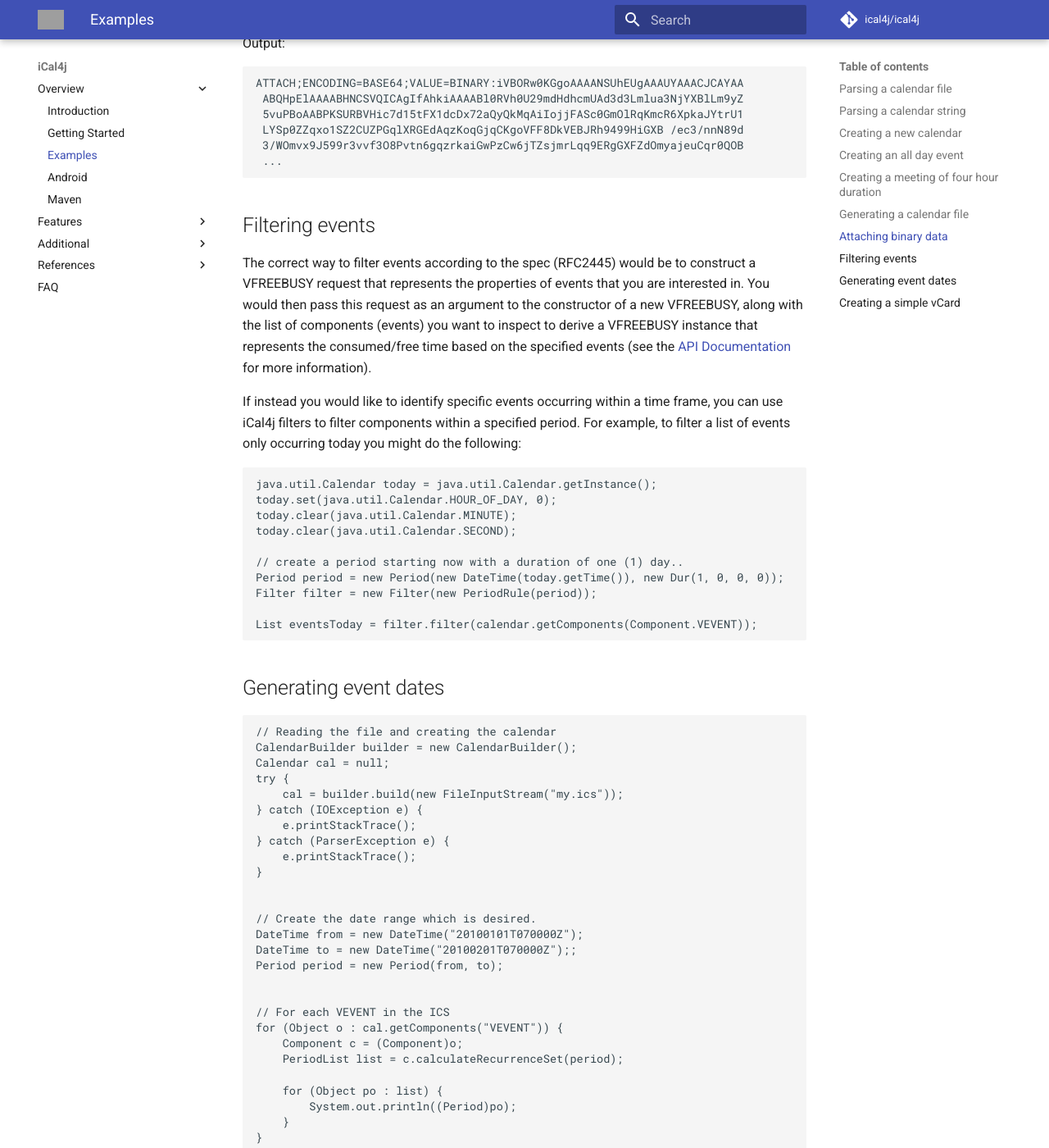
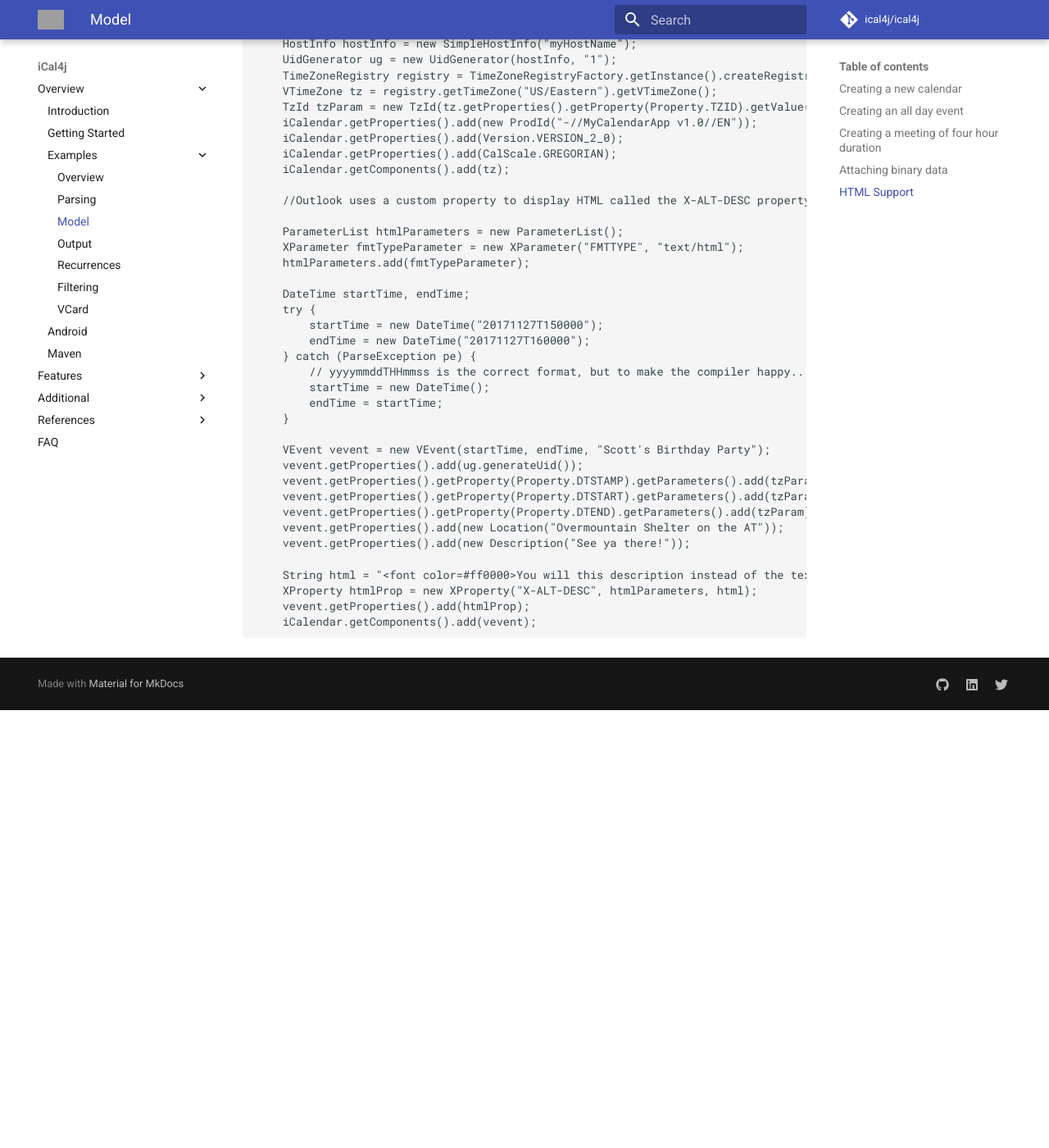
Before and after one commit to ical4j/ical4j-user-guide, an MkDocs documentation site: the page built from docs/examples/model.md, in a window 1280 px wide and 1400 px high, scrolled down 3254 px. Shown: the whole window at 82% size. Built offline with MkDocs 1.6.1 and Material for MkDocs 9.7.7, drawn with Linux system fonts in a browser that asks for light colours; comment, search, counter and statistics services are not loaded; after the commit the page ends 4120 px from its top, so only the background shows below that; some of the changed text lies outside the part shown; grey boxes are pictures that could not be loaded.

Commit message:
Updated examples

```diff
--- a/docs/examples.md
+++ b/docs/examples/model.md
@@ -1,19 +1,6 @@
-# iCal4j Examples
+# iCal4j Examples - Model
 
-This page provides examples that demonstrate how to use iCal4j effectively.
-
-## Parsing a calendar file
-
-    FileInputStream fin = new FileInputStream("mycalendar.ics");
-    CalendarBuilder builder = new CalendarBuilder();
-    Calendar calendar = builder.build(fin);
-
-## Parsing a calendar string
-
-    String myCalendarString = ...
-    StringReader sin = new StringReader(myCalendarString);
-    CalendarBuilder builder = new CalendarBuilder();
-    Calendar calendar = builder.build(sin);
+This page provides examples of using the iCal4j model to build iCalendar objects.
 
 ## Creating a new calendar
 
@@ -119,13 +106,6 @@ Output:
     icsCalendar.getComponents().add(meeting);
     System.out.println(icsCalendar);
 
-## Generating a calendar file
-
-    FileOutputStream fout = new FileOutputStream("mycalendar.ics");
-
-    CalendarOutputter outputter = new CalendarOutputter();
-    outputter.output(calendar, fout);
-
 ## Attaching binary data
 
     FileInputStream fin = new FileInputStream("etc/artwork/logo.png");
@@ -150,74 +130,7 @@ Output:
      3/WOmvx9J599r3vvf3O8Pvtn6gqzrkaiGwPzCw6jTZsjmrLqq9ERgGXFZdOmyajeuCqr0QOB
      ...
 
-
-## Filtering events
-
-The correct way to filter events according to the spec (RFC2445) would be to construct a VFREEBUSY request that represents the properties of events that you are interested in. You would then pass this request as an argument to the constructor of a new VFREEBUSY, along with the list of components (events) you want to inspect to derive a VFREEBUSY instance that represents the consumed/free time based on the specified events (see the [API Documentation](http://ical4j.github.io/docs/ical4j/api/3.0.19/net/fortuna/ical4j/model/component/VFreeBusy.html) for more information).
-
-If instead you would like to identify specific events occurring within a time frame, you can use iCal4j filters to filter components within a specified period. For example, to filter a list of events only occurring today you might do the following:
-
-    java.util.Calendar today = java.util.Calendar.getInstance();
-    today.set(java.util.Calendar.HOUR_OF_DAY, 0);
-    today.clear(java.util.Calendar.MINUTE);
-    today.clear(java.util.Calendar.SECOND);
-
-    // create a period starting now with a duration of one (1) day..
-    Period period = new Period(new DateTime(today.getTime()), new Dur(1, 0, 0, 0));
-    Filter filter = new Filter(new PeriodRule(period));
-
-    List eventsToday = filter.filter(calendar.getComponents(Component.VEVENT));
-
-## Generating event dates
-
-    // Reading the file and creating the calendar
-    CalendarBuilder builder = new CalendarBuilder();
-    Calendar cal = null;
-    try {
-        cal = builder.build(new FileInputStream("my.ics"));
-    } catch (IOException e) {
-        e.printStackTrace();
-    } catch (ParserException e) {
-        e.printStackTrace();
-    }
-
-
-    // Create the date range which is desired.
-    DateTime from = new DateTime("20100101T070000Z");
-    DateTime to = new DateTime("20100201T070000Z");;
-    Period period = new Period(from, to);
-
-
-    // For each VEVENT in the ICS
-    for (Object o : cal.getComponents("VEVENT")) {
-        Component c = (Component)o;
-        PeriodList list = c.calculateRecurrenceSet(period);
-
-        for (Object po : list) {
-            System.out.println((Period)po);
-        }
-    }
-
-## Creating a simple vCard
-
-    List<Property> props = new ArrayList<Property>();
-    props.add(new Source(URI.create("ldap://ldap.example.com/cn=Babs%20Jensen,%20o=Babsco,%20c=US")));
-    props.add(new Name("Babs Jensen's Contact Information"));
-    props.add(Kind.INDIVIDUAL);
-    // add a custom property..
-    props.add(new Property("test") {
-        @Override
-        public String getValue() {
-            return null;
-        }
-
-        @Override
-        public void validate() throws ValidationException {
-        }
-    });
-
-    VCard vcard = new VCard(props);
-
+## HTML Support
 
 Starting with Outlook 2010, Outlook can now recognize HTML formatted content in an iCalendar.
 
--- a/mkdocs.yml
+++ b/mkdocs.yml
@@ -25,7 +25,14 @@ nav:
   - Overview:
     - Introduction: index.md
     - Getting Started: getting-started.md
-    - Examples: examples.md
+    - Examples:
+        - Overview: examples/overview.md
+        - Parsing: examples/parsing.md
+        - Model: examples/model.md
+        - Output: examples/output.md
+        - Recurrences: examples/recur.md
+        - Filtering: examples/filter.md
+        - VCard: examples/vcard.md
     - Android: android.md
     - Maven: maven.md
   - Features:
```
Also changed, not shown: docs/examples/filter.md (added, +20 -0 lines), docs/examples/output.md (added, +10 -0 lines), docs/examples/overview.md (added, +10 -0 lines), docs/examples/parsing.md (added, +16 -0 lines), docs/examples/recur.md (added, +33 -0 lines), docs/examples/vcard.md (added, +23 -0 lines), docs/index.md (+6 -2 lines).
